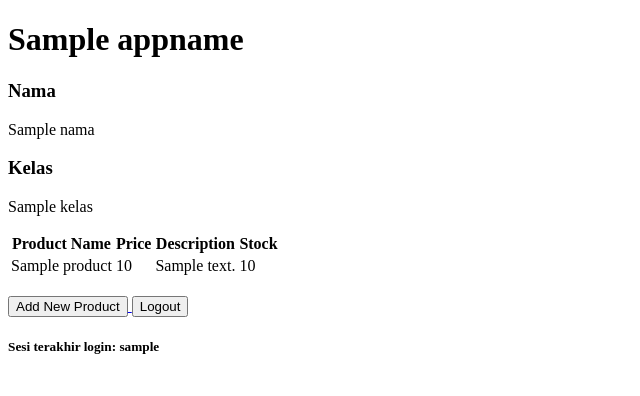
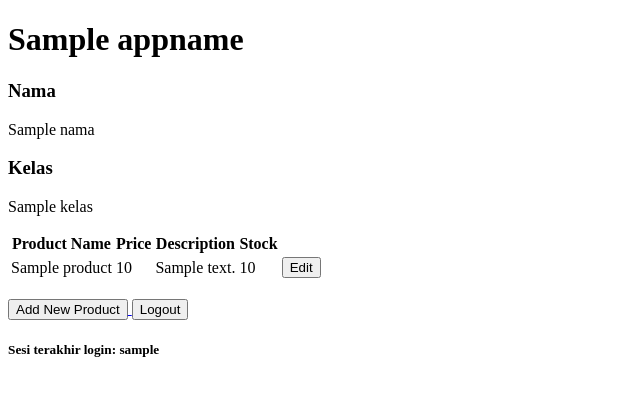
Before and after one commit to MHibriziF/easy-shop, a Django app: template main/templates/main.html in a window 1280 px wide. Shown: the top 396 px of the page, without its empty margins (0-640 px from the left). Run offline with Django 5.2, Linux system fonts and the light colour scheme; tables that the repository leaves empty hold one stand-in row (values such as "Sample post"); the template is opened without the code that fills it: values that come from a table or form of the project are taken from there, most other values are stand-ins (such as "Sample title", 1, 10 or a date in 2020).

Commit message:
add: routes to edit

```diff
--- a/main/templates/main.html
+++ b/main/templates/main.html
@@ -23,6 +23,13 @@
         <td>{{product.price}}</td>
         <td>{{product.description}}</td>
         <td>{{product.stock}}</td>
+        <td>
+          <a href="{% url 'main:edit_mood' mood_entry.pk %}">
+              <button>
+                  Edit
+              </button>
+          </a>
+        </td>
       </tr>
     {% endfor %}
   </table>
--- a/main/urls.py
+++ b/main/urls.py
@@ -12,5 +12,6 @@ urlpatterns = [
     path('json/<str:id>/', show_json_by_id, name='show_json_by_id'),
     path('register/', register, name="register"),
     path('login/', login_user, name='login'),
-    path('logout/', logout_user, name='logout')
+    path('logout/', logout_user, name='logout'),
+    path('edit-product/<uuid:id>', edit_product, name='edit_product'),
 ]
```
